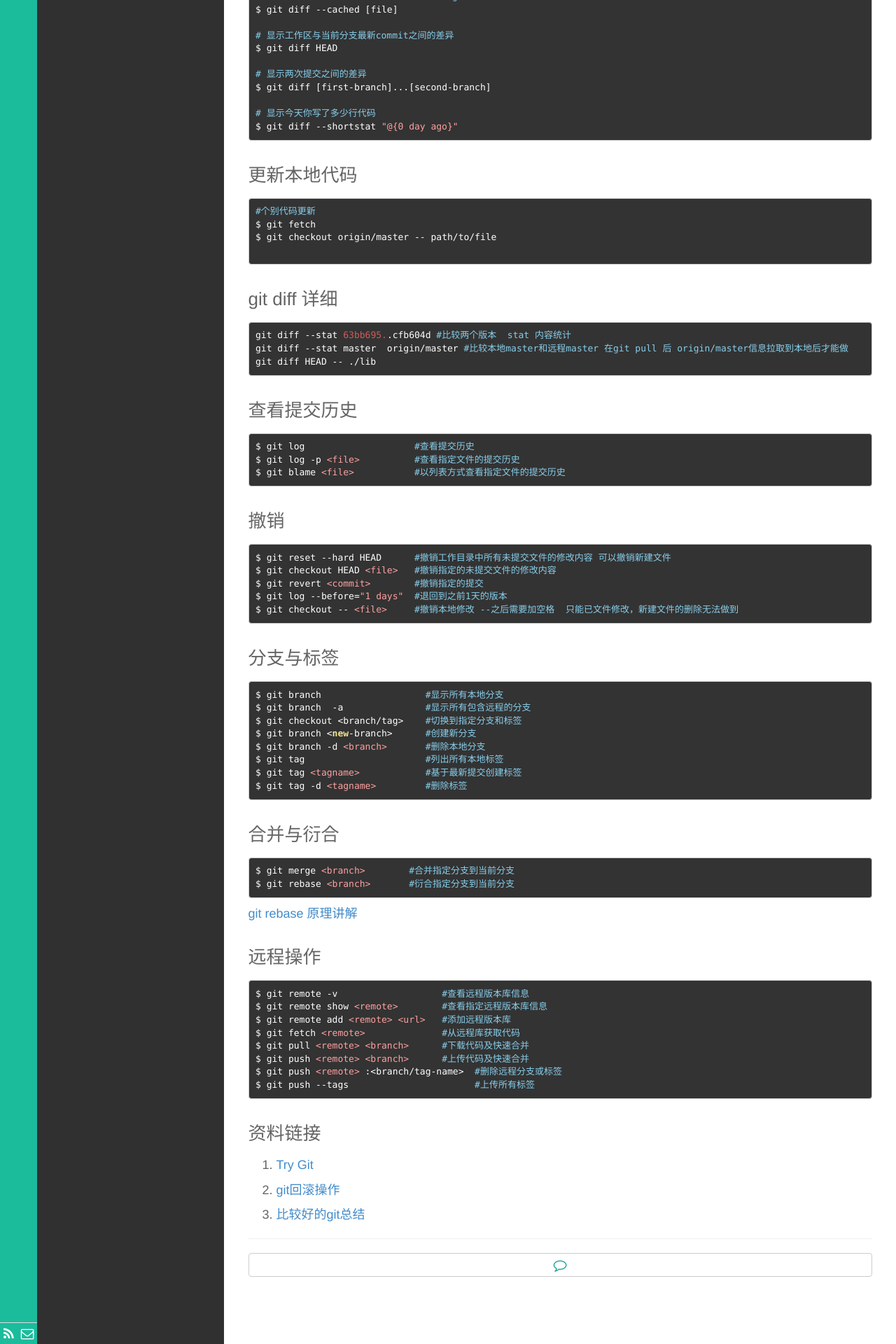
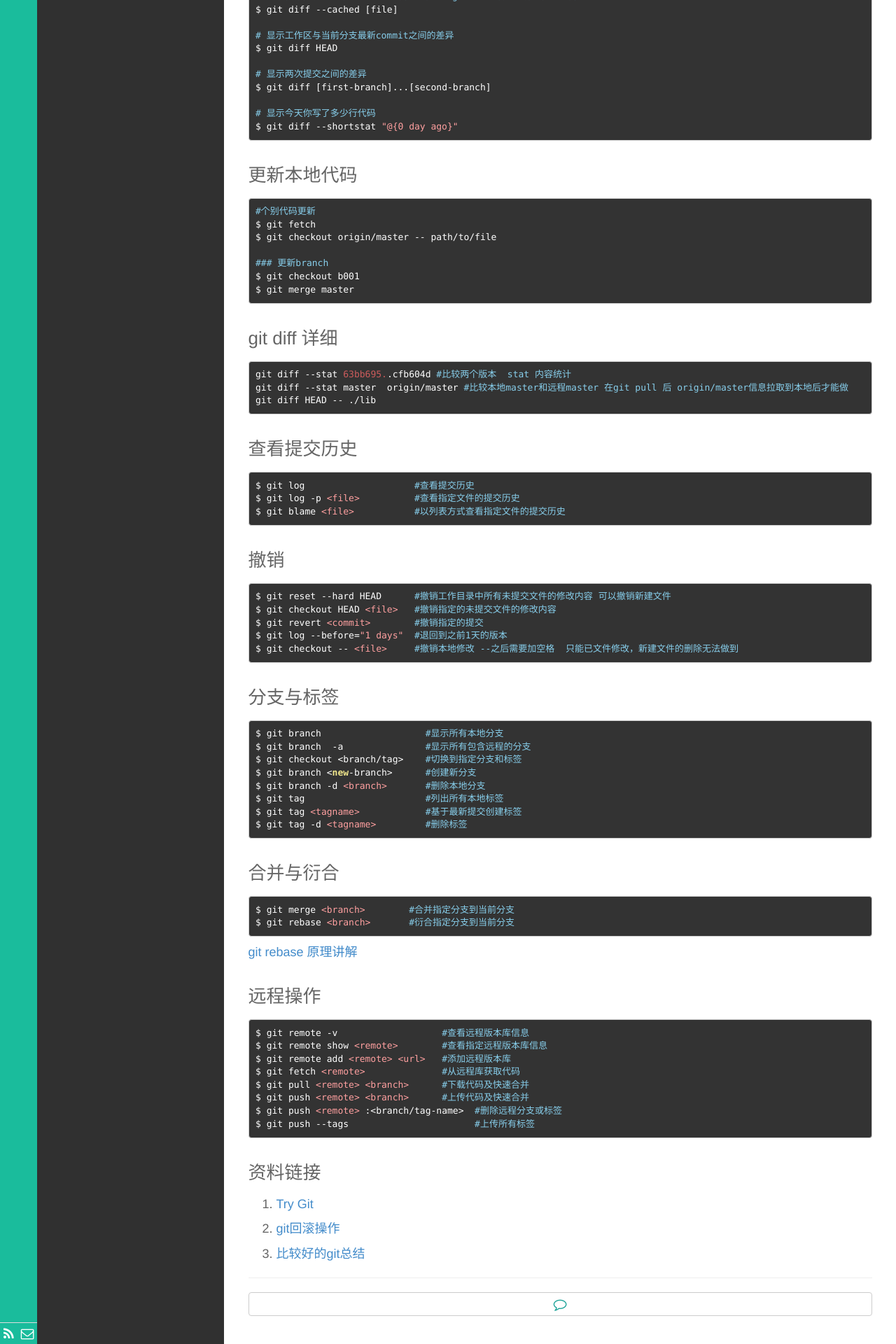
Before and after one commit to kyoyo/kyoyo.github.io, a Jekyll site: the page built from _posts/常用/2017-07-24-Git-Resources.md, in a window 1280 px wide. Shown: the part 970-2890 px from the top of the page at 70% size. Built offline with Jekyll 4.4.1, drawn with Linux system fonts in a browser that asks for light colours; Markdown is read by kramdown in place of the engine named in the settings.

Commit message:
Update 2017-07-24-Git-Resources.md

````diff
--- a/_posts/常用/2017-07-24-Git-Resources.md
+++ b/_posts/常用/2017-07-24-Git-Resources.md
@@ -68,7 +68,9 @@ $ git diff --shortstat "@{0 day ago}"
 $ git fetch
 $ git checkout origin/master -- path/to/file
 
-
+### 更新branch
+$ git checkout b001
+$ git merge master
 ```
 
 
````
